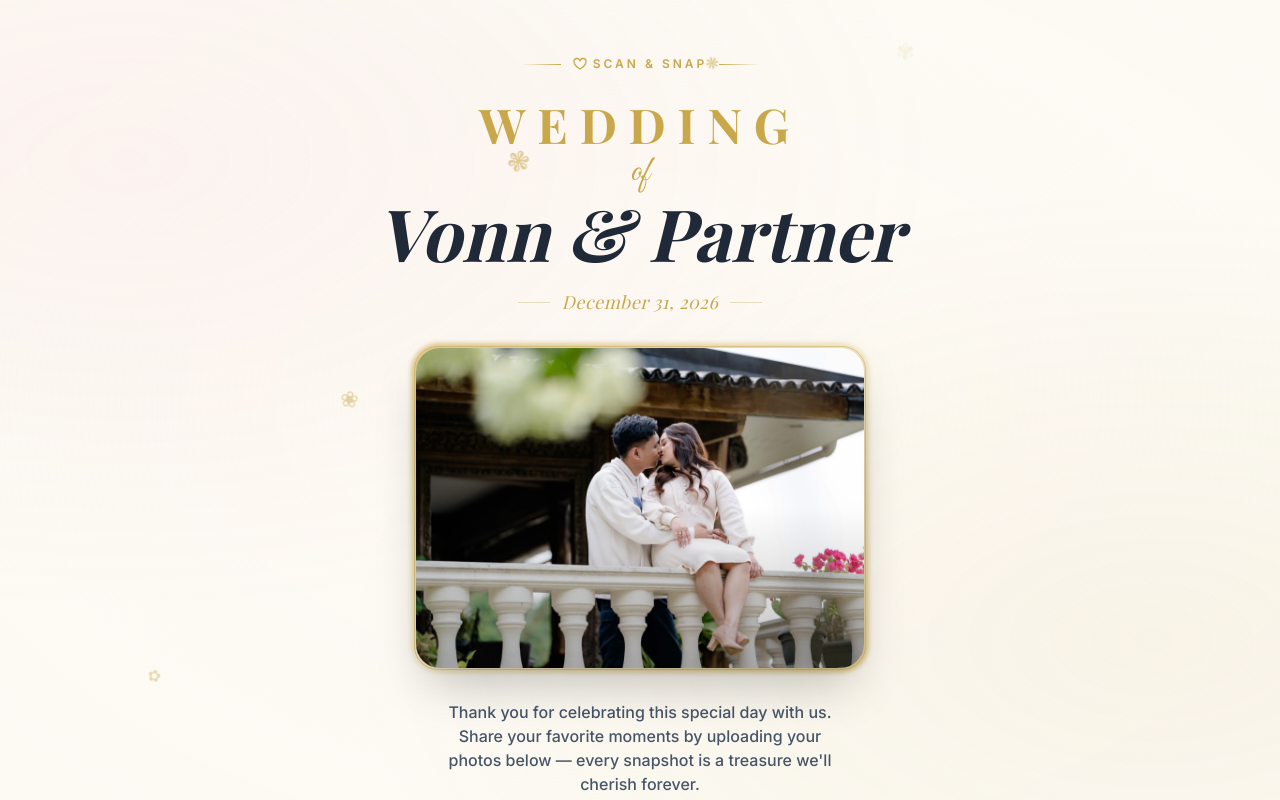
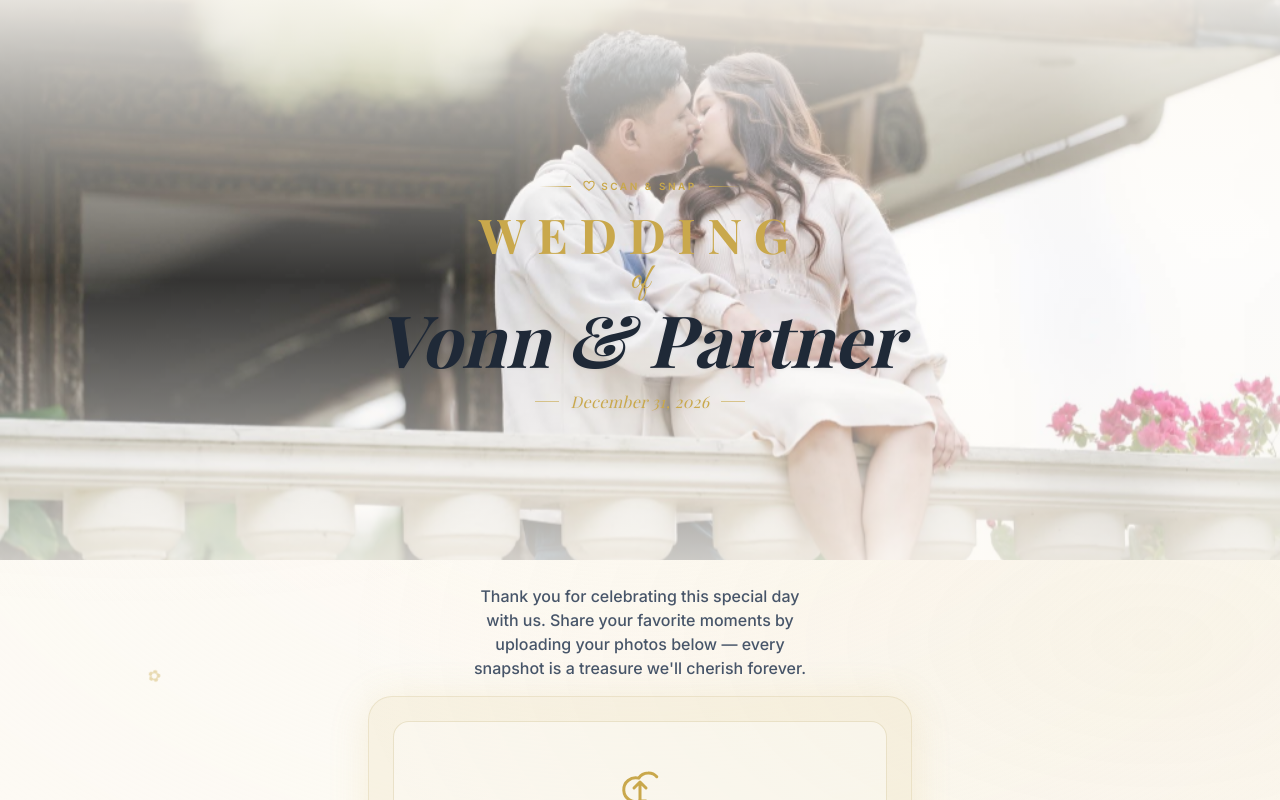
Before and after one commit to vonn012311-coder/WEDDING-SNS, a Next.js app: page / in a window 1280 px wide. Shown: the top 800 px of the page. Built offline with nearby package versions, Linux system fonts and the light colour scheme; a web font is replaced by a local one.

Commit message:
feat: couple photo as full background hero with text overlay

```diff
--- a/components/Hero.tsx
+++ b/components/Hero.tsx
@@ -26,21 +26,35 @@ export default function Hero() {
   const [name1, name2] = coupleName.split(" & ");
 
   return (
-    <header className="relative pt-14 pb-10 px-5 text-center">
+    <header className="relative overflow-hidden text-center">
+      {/* ── Background couple photo ── */}
+      <div className="relative w-full h-[420px] sm:h-[500px] md:h-[560px]">
+        <Image
+          src="/couple.png"
+          alt="Couple photo"
+          fill
+          className="object-cover object-center"
+          priority
+        />
+
+        {/* Top cream gradient — makes title text readable */}
+        <div className="absolute inset-0 bg-gradient-to-b from-[#FDFAF4]/90 via-[#FDFAF4]/20 to-[#FDFAF4]/80" />
+
+        {/* Text overlay — centered on the photo */}
         <motion.div
           variants={containerVariants}
           initial="hidden"
           animate="visible"
-        className="flex flex-col items-center"
+          className="absolute inset-0 flex flex-col items-center justify-center px-5 pt-8"
         >
-        {/* ── "SCAN & SNAP" pill with heart ── */}
+          {/* ── "SCAN & SNAP" pill ── */}
           <motion.div
             variants={itemVariants}
-          className="flex items-center gap-3 mb-7"
+            className="flex items-center gap-3 mb-4"
           >
-          <span className="flex-1 h-px w-10 bg-gradient-to-r from-transparent to-[#C9A84C]" />
+            <span className="flex-1 h-px w-8 bg-gradient-to-r from-transparent to-[#C9A84C]" />
             <div className="flex items-center gap-1.5">
-            <svg width="14" height="14" viewBox="0 0 14 14" fill="none">
+              <svg width="12" height="12" viewBox="0 0 14 14" fill="none">
                 <path
                   d="M7 12S1 8.5 1 4.5a3 3 0 016 0 3 3 0 016 0C13 8.5 7 12 7 12Z"
                   stroke="#C9A84C"
@@ -48,17 +62,17 @@ export default function Hero() {
                   fill="none"
                 />
               </svg>
-            <span className="font-inter text-xs font-semibold tracking-[0.25em] uppercase text-[#C9A84C]">
+              <span className="font-inter text-[10px] font-semibold tracking-[0.25em] uppercase text-[#C9A84C]">
                 Scan &amp; Snap
               </span>
             </div>
-          <span className="flex-1 h-px w-10 bg-gradient-to-l from-transparent to-[#C9A84C]" />
+            <span className="flex-1 h-px w-8 bg-gradient-to-l from-transparent to-[#C9A84C]" />
           </motion.div>
 
           {/* ── WEDDING ── */}
           <motion.p
             variants={itemVariants}
-          className="font-serif text-4xl sm:text-5xl font-bold tracking-[0.25em] uppercase text-[#C9A84C] mb-1"
+            className="font-serif text-3xl sm:text-5xl font-bold tracking-[0.25em] uppercase text-[#C9A84C] mb-0.5"
           >
             Wedding
           </motion.p>
@@ -66,7 +80,7 @@ export default function Hero() {
           {/* ── "of" script ── */}
           <motion.p
             variants={itemVariants}
-          className="font-script text-3xl sm:text-4xl text-[#C9A84C] leading-tight mb-1"
+            className="font-script text-2xl sm:text-4xl text-[#C9A84C] leading-tight mb-0.5"
           >
             of
           </motion.p>
@@ -74,56 +88,34 @@ export default function Hero() {
           {/* ── Couple name ── */}
           <motion.h1
             variants={itemVariants}
-          className="font-serif text-5xl sm:text-6xl md:text-7xl font-bold italic text-gray-800 leading-tight mb-5"
+            className="font-serif text-4xl sm:text-6xl md:text-7xl font-bold italic text-gray-800 leading-tight mb-4 drop-shadow-sm"
           >
             {name1} &amp; {name2}
           </motion.h1>
 
-        {/* ── Date with dashes ── */}
+          {/* ── Date ── */}
           <motion.div
             variants={itemVariants}
-          className="flex items-center gap-3 mb-8"
+            className="flex items-center gap-3"
           >
-          <span className="w-8 h-px bg-[#cfc08f]/50" />
-          <span className="font-serif text-base sm:text-lg text-[#C9A84C] italic tracking-wide">
+            <span className="w-6 h-px bg-[#C9A84C]/60" />
+            <span className="font-serif text-sm sm:text-base text-[#C9A84C] italic tracking-wide drop-shadow-sm">
               {weddingDate}
             </span>
-          <span className="w-8 h-px bg-[#cfc08f]/50" />
+            <span className="w-6 h-px bg-[#C9A84C]/60" />
           </motion.div>
+        </motion.div>
+      </div>
 
-        {/* ── Couple Photo ── */}
-        <motion.div
-          variants={itemVariants}
-          className="relative w-full max-w-sm sm:max-w-md mb-8"
-        >
-          {/* Outer glow ring */}
-          <div className="absolute -inset-[5px] rounded-[28px] bg-gradient-to-br from-[#C9A84C] via-[#E8D5A3] to-[#C9A84C] opacity-60 blur-[2px]" />
-          {/* Inner gold border */}
-          <div className="absolute -inset-[2px] rounded-3xl border border-[#C9A84C]/50" />
-
-          {/* Photo */}
-          <div className="relative rounded-3xl overflow-hidden shadow-2xl">
-            <Image
-              src="/couple.png"
-              alt="Couple photo"
-              width={600}
-              height={400}
-              className="w-full h-[260px] sm:h-[320px] object-cover object-top"
-              priority
-            />
-            {/* Soft bottom vignette */}
-            <div className="absolute inset-0 bg-gradient-to-t from-black/25 via-transparent to-transparent pointer-events-none" />
-          </div>
-        </motion.div>
-
-        {/* ── Welcome message ── */}
+      {/* ── Welcome message — below the photo ── */}
       <motion.p
-          variants={itemVariants}
-          className="font-inter text-slate-600 font-medium text-sm sm:text-base leading-relaxed max-w-sm"
+        initial={{ opacity: 0, y: 16 }}
+        animate={{ opacity: 1, y: 0 }}
+        transition={{ delay: 0.8, duration: 0.6 }}
+        className="font-inter text-slate-600 font-medium text-sm sm:text-base leading-relaxed max-w-sm mx-auto px-5 pt-6 pb-4"
       >
         {welcomeMessage}
       </motion.p>
-      </motion.div>
     </header>
   );
 }
```
Lines whose indentation alone changed are shown as unchanged.
